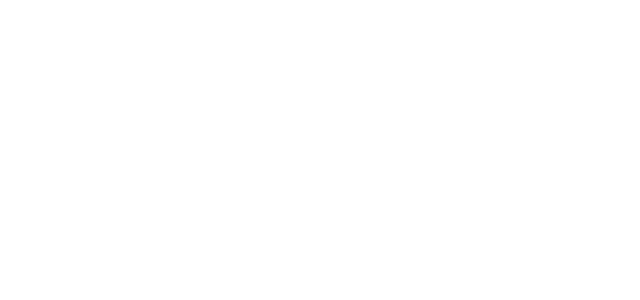
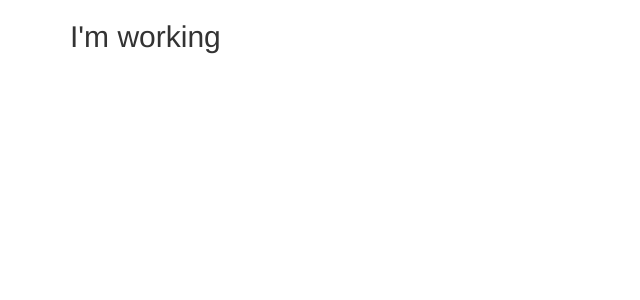
Before and after one commit to maccheri/shopping-list-app, an Angular app: page / in a window 1280 px wide. Shown: the top 300 px of the page, without its empty margins (0-640 px from the left). Built offline with nearby package versions, Linux system fonts and the light colour scheme.

Commit message:
Adding bootstrap to the project

```diff
--- a/package.json
+++ b/package.json
@@ -21,6 +21,7 @@
     "@angular/platform-browser": "^4.2.4",
     "@angular/platform-browser-dynamic": "^4.2.4",
     "@angular/router": "^4.2.4",
+    "bootstrap": "^3.3.7",
     "core-js": "^2.4.1",
     "rxjs": "^5.4.2",
     "zone.js": "^0.8.14"
--- a/src/app/app.component.html
+++ b/src/app/app.component.html
@@ -0,0 +1,7 @@
+<div class="container">
+  <div class="row">
+    <div class="col-md-12">
+      <h2>I'm working</h2>
+    </div>
+  </div>
+</div>
```
Also changed, not shown: .angular-cli.json.
